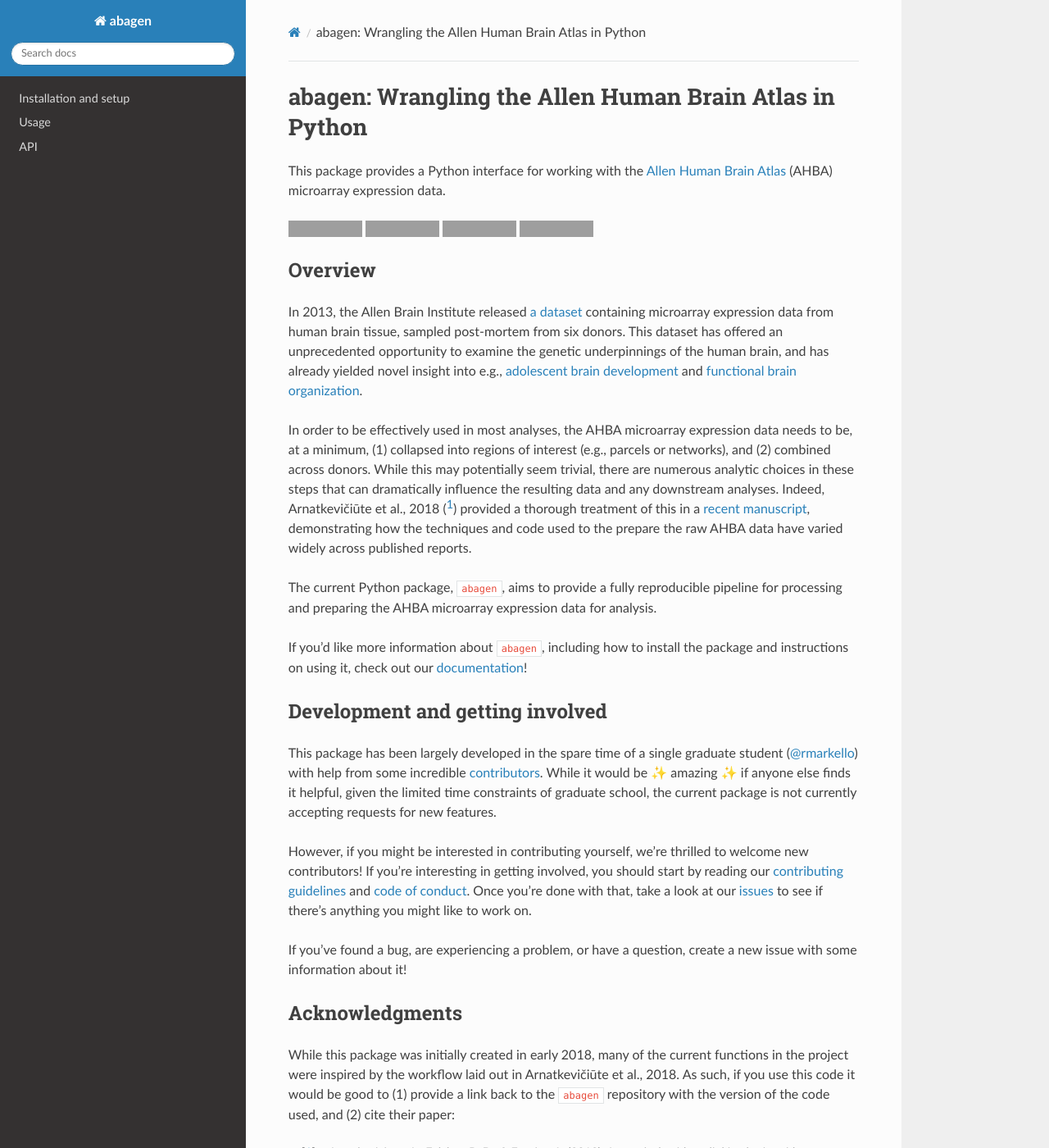
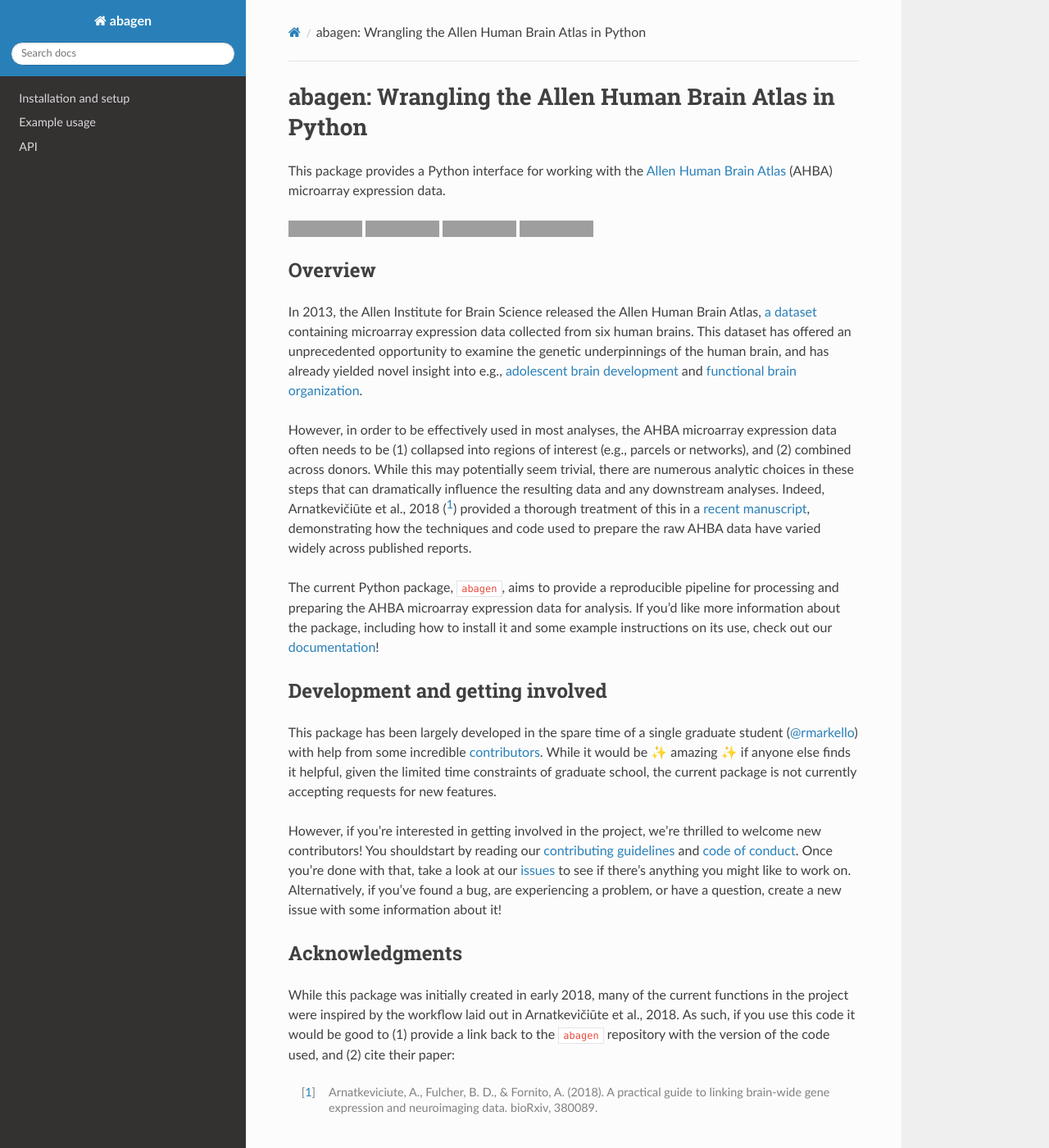
Before and after one commit to rmarkello/abagen, a Sphinx documentation site: the page built from docs/index.rst, in a window 1280 px wide and 1400 px high. Shown: the whole window at 82% size. Built offline with Sphinx 7.4.7 and the Read the Docs theme 2.0.0, drawn with Linux system fonts in a browser that asks for light colours; the version number could not be read and is left out; grey boxes are pictures that could not be loaded.

```diff
--- a/README.rst
+++ b/README.rst
@@ -19,31 +19,30 @@ expression data.
 Overview
 --------
 
-In 2013, the Allen Brain Institute released `a dataset <http://human.brain-map.
-org/microarray/search>`_ containing microarray expression data from human brain
-tissue, sampled post-mortem from six donors. This dataset has offered an
-unprecedented opportunity to examine the genetic underpinnings of the human
-brain, and has already yielded novel insight into e.g., `adolescent brain
-development <http://www.pnas.org/content/113/32/9105.long>`_ and `functional
-brain organization <http://science.sciencemag.org/content/348/6240/1241.long>`_.
+In 2013, the Allen Institute for Brain Science released the Allen Human Brain
+Atlas, `a dataset <http://human.brain-map.org/microarray/search>`_ containing
+microarray expression data collected from six human brains. This dataset has
+offered an unprecedented opportunity to examine the genetic underpinnings of
+the human brain, and has already yielded novel insight into e.g., `adolescent
+brain development <http://www.pnas.org/content/113/32/9105.long>`_ and
+`functional brain organization <http://science.sciencemag.org/content/348/6240/
+1241.long>`_.
 
-In order to be effectively used in most analyses, the AHBA microarray
-expression data needs to be, at a minimum, (1) collapsed into regions of
-interest (e.g., parcels or networks), and (2) combined across donors. While
-this may potentially seem trivial, there are numerous analytic choices in these
-steps that can dramatically influence the resulting data and any downstream
-analyses. Indeed, Arnatkevičiūte et al., 2018 ([1]_) provided a thorough
-treatment of this in a `recent manuscript <https://www.biorxiv.org/content/
-early/2018/07/30/380089>`_, demonstrating how the techniques and code used to
-the prepare the raw AHBA data have varied widely across published reports.
+However, in order to be effectively used in most analyses, the AHBA microarray
+expression data often needs to be (1) collapsed into regions of interest (e.g.,
+parcels or networks), and (2) combined across donors. While this may
+potentially seem trivial, there are numerous analytic choices in these steps
+that can dramatically influence the resulting data and any downstream analyses.
+Indeed, Arnatkevičiūte et al., 2018 ([1]_) provided a thorough treatment of
+this in a `recent manuscript <https://www.biorxiv.org/content/early/2018/07/30/
+380089>`_, demonstrating how the techniques and code used to prepare the raw
+AHBA data have varied widely across published reports.
 
-The current Python package, ``abagen``, aims to provide a fully reproducible
-pipeline for processing and preparing the AHBA microarray expression data for
-analysis.
-
-If you'd like more information about ``abagen``, including how to install the
-package and instructions on using it, check out our `documentation <https://
-abagen.readthedocs.io>`_!
+The current Python package, ``abagen``, aims to provide a reproducible pipeline
+for processing and preparing the AHBA microarray expression data for analysis.
+If you'd like more information about the package, including how to install it
+and some example instructions on its use, check out our `documentation <https:
+//abagen.readthedocs.io>`_!
 
 .. _development:
 
@@ -57,16 +56,15 @@ contributors>`_. While it would be |sparkles| amazing |sparkles| if anyone else
 finds it helpful, given the limited time constraints of graduate school, the
 current package is not currently accepting requests for new features.
 
-However, if you might be interested in contributing yourself, we're thrilled to
-welcome new contributors! If you're interesting in getting involved, you should
-start by reading our `contributing guidelines <https://github.com/rmarkello/
-abagen/blob/master/CONTRIBUTING.md>`_ and `code of conduct <https://github.com/
-rmarkello/abagen/blob/master/CODE_OF_CONDUCT.md>`_. Once you're done with that,
-take a look at our `issues <https://github.com/rmarkello/abagen/issues>`_ to
-see if there's anything you might like to work on.
-
-If you've found a bug, are experiencing a problem, or have a question, create a
-new issue with some information about it!
+However, if you're interested in getting involved in the project, we're
+thrilled to welcome new contributors! You shouldstart by reading our
+`contributing guidelines <https://github.com/rmarkello/abagen/blob/master/
+CONTRIBUTING.md>`_ and `code of conduct <https://github.com/rmarkello/abagen/
+blob/master/CODE_OF_CONDUCT.md>`_. Once you're done with that, take a look at
+our `issues <https://github.com/rmarkello/abagen/issues>`_ to see if there's
+anything you might like to work on. Alternatively, if you've found a bug, are
+experiencing a problem, or have a question, create a new issue with some
+information about it!
 
 .. _acknowledgments:
 
@@ -88,9 +86,9 @@ code used, and (2) cite their paper:
 License Information
 -------------------
 
-This codebase is licensed under the 3-clause BSD license.
-The full license can be found in the `LICENSE <https://github.com/rmarkello/
-abagen/blob/master/LICENSE>`_ file in the ``abagen`` distribution.
+This codebase is licensed under the 3-clause BSD license. The full license can
+be found in the `LICENSE <https://github.com/rmarkello/abagen/blob/master/
+LICENSE>`_ file in the ``abagen`` distribution.
 
 All trademarks referenced herein are property of their respective holders.
 
--- a/docs/usage.rst
+++ b/docs/usage.rst
@@ -1,7 +1,7 @@
 .. _usage:
 
-Usage
-=====
+Example usage
+=============
 
 At a minimum, you will need an atlas image that you want to use to parcellate
 the microarray expression data. The supplied atlas should be a Nifti image
```
Also changed, not shown: docs/api.rst (+10 -7 lines).
